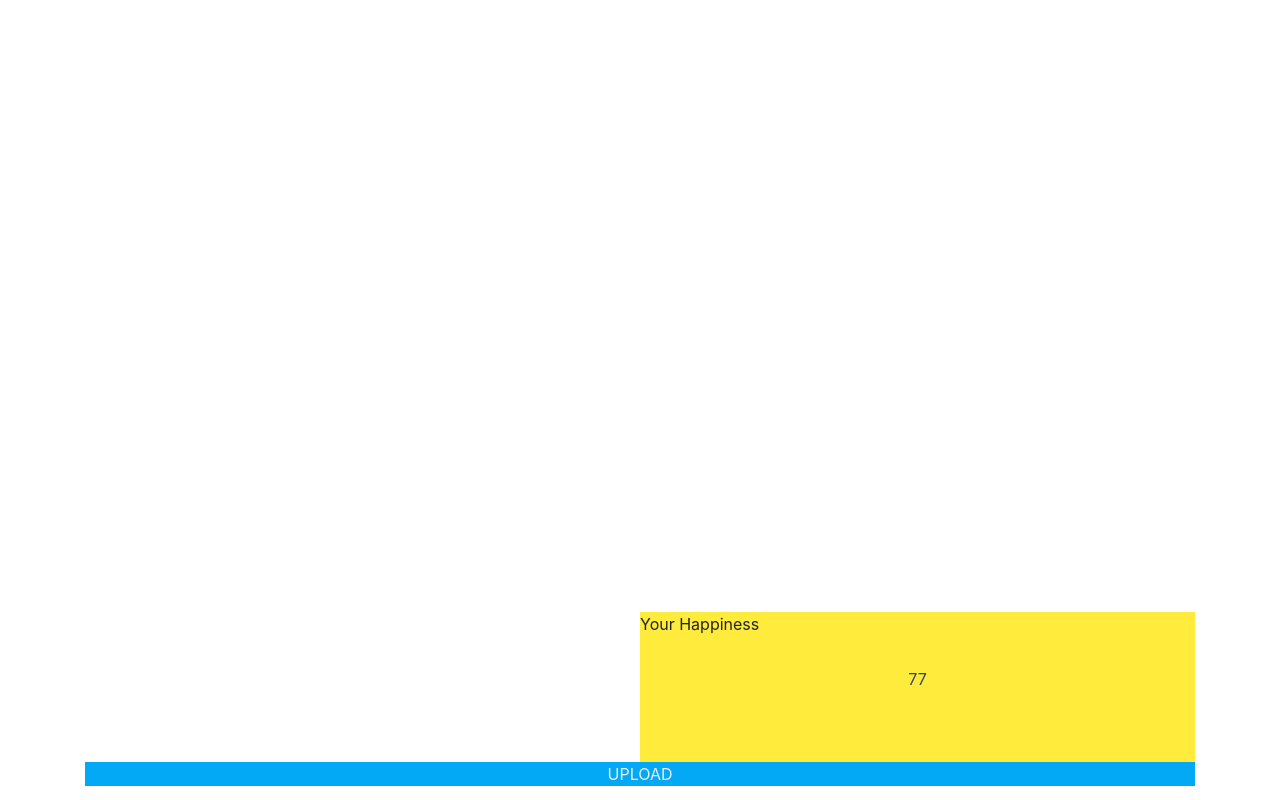
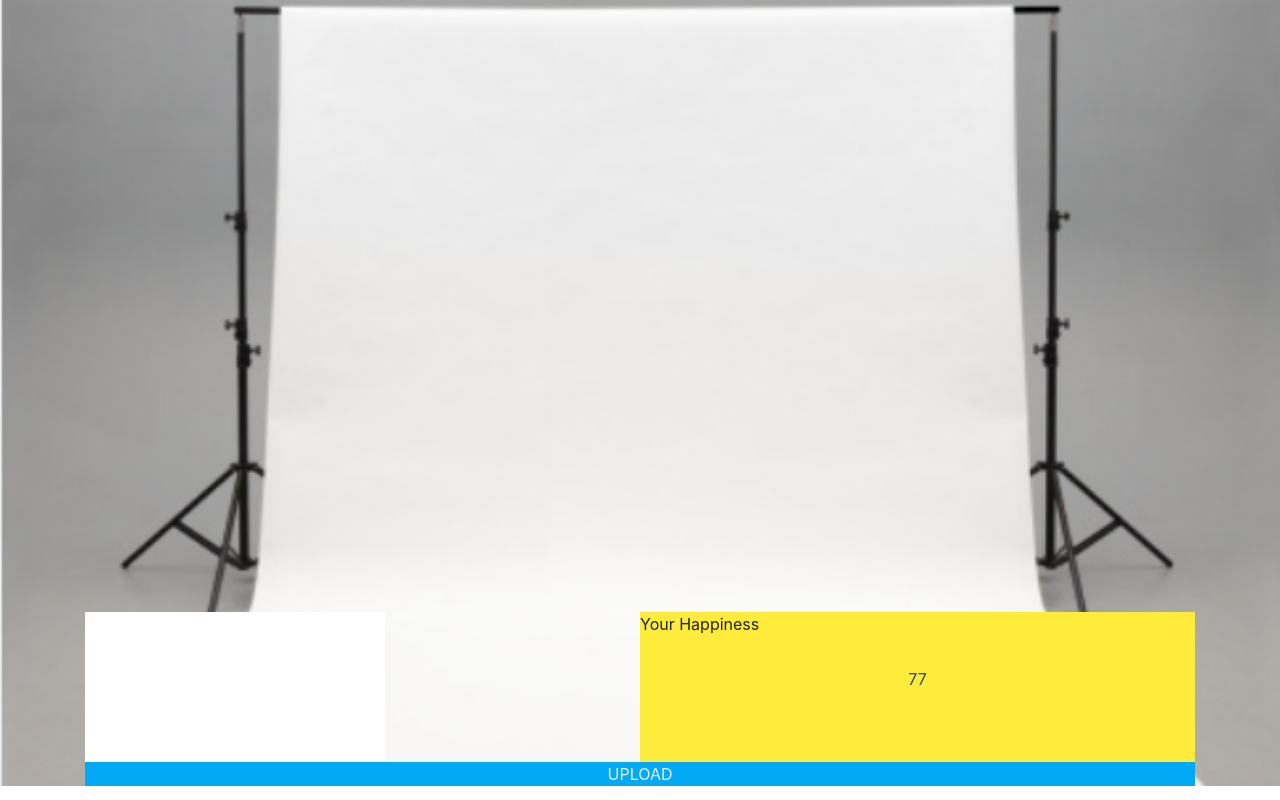
Before and after one commit to shuntaka/PhotoBooth, a React app: page / in a window 1280 px wide. Built offline with nearby package versions, Linux system fonts and the light colour scheme.

Commit message:
load image

```diff
--- a/app/App.js
+++ b/app/App.js
@@ -4,6 +4,8 @@ import Gallery from './Gallery';
 import Capture from './Capture';
 
 import "../node_modules/bootstrap/scss/bootstrap.scss";
+import appStyles from "./appStyles.css";
+
 
 let elementsList = [
   {
@@ -81,7 +83,9 @@ class App extends Component {
 
   render() {
     return (
-      <Capture />
+      <div className={appStyles.appContainer}>
+        <Capture />
+        </div>
     );
   }
 }
--- a/app/Capture.js
+++ b/app/Capture.js
@@ -98,7 +98,6 @@ class Capture extends Component {
         <canvas id="canvas" hidden></canvas>
         <Photo handleSaveClick = { this.handleSaveClick } />
         </Grid>
-
     );
   }
 }
--- /dev/null
+++ b/app/appStyles.css
@@ -0,0 +1,9 @@
+.appContainer {
+    background: url("./img/photostudio/photostudio1.png") center center no-repeat;
+
+    /* Ensure the html element always takes up the full height of the browser window */
+    min-height:100%;
+
+    /* The Magic */
+    background-size:cover;
+}
--- a/package.json
+++ b/package.json
@@ -16,9 +16,11 @@
     "babel-preset-es2015": "^6.22.0",
     "babel-preset-react": "^6.22.0",
     "css-loader": "^0.26.1",
+    "file-loader": "^0.10.0",
     "node-sass": "^4.5.0",
     "sass-loader": "^4.1.1",
     "style-loader": "^0.13.1",
+    "url-loader": "^0.5.7",
     "webpack": "^1.14.0",
     "webpack-dev-server": "^1.16.2"
   },
--- a/webpack.config.js
+++ b/webpack.config.js
@@ -32,8 +32,14 @@ var config = {
         loaders: ['style', 'css', 'sass']
       },
       { test: /\.woff(2)?(\?v=[0-9]\.[0-9]\.[0-9])?$/, loader: "url-loader?limit=10000&mimetype=application/font-woff" },
-      { test: /\.(ttf|eot|svg)(\?v=[0-9]\.[0-9]\.[0-9])?$/, loader: "file-loader" }
-
+      { test: /\.(ttf|eot|svg)(\?v=[0-9]\.[0-9]\.[0-9])?$/, loader: "file-loader" },
+      {
+        test: /\.(jpg|png)$/,
+        loader: 'url-loader',
+        options: {
+          limit: 25000,
+        },
+      },
     ]
   },
   devServer: {
```
